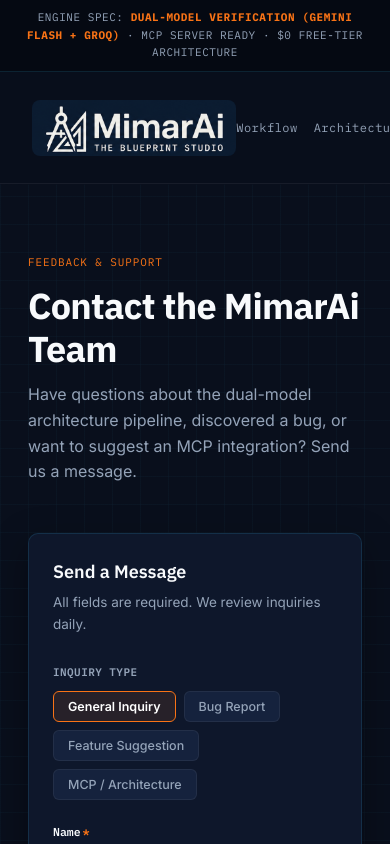
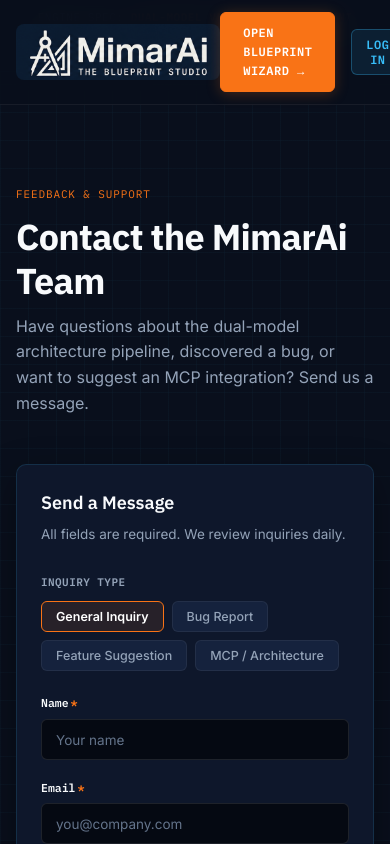
Before and after one commit to abdullahaziz12/MimarAi, a Next.js app in the folder frontend/: page /contact in a window 390 px wide. Shown: the top 844 px of the page. Built offline with nearby package versions, Linux system fonts and the light colour scheme; no server answers.

Commit message:
fix(ui): make header nav fixed to viewport on all pages with proper content padding compensation

```diff
--- a/frontend/src/styles/contact.css
+++ b/frontend/src/styles/contact.css
@@ -74,14 +74,16 @@
     }
 .contact-page-root .top-notice b{ color: var(--accent-orange); }
 
-    /* Sticky Navbar */
+    /* Fixed Navbar — always visible at top of viewport while scrolling */
 .contact-page-root .nav-wrap{
-      position: sticky;
+      position: fixed;
       top: 0;
+      left: 0;
+      right: 0;
       z-index: 1000;
-      background: var(--bg-glass);
-      backdrop-filter: blur(14px);
-      -webkit-backdrop-filter: blur(14px);
+      background: rgba(9, 15, 28, 0.94);
+      backdrop-filter: blur(16px);
+      -webkit-backdrop-filter: blur(16px);
       border-bottom: 1px solid var(--border-hairline);
       width: 100%;
     }
@@ -184,11 +186,11 @@
       transform: translateY(-1px);
     }
 
-    /* Main Container */
+    /* Main Container — top padding accounts for fixed nav height (~88px) */
 .contact-page-root .main-wrap{
       max-width: 1080px;
       margin: 0 auto;
-      padding: 64px 28px 100px;
+      padding: 152px 28px 100px;
       flex: 1 0 auto;
       width: 100%;
     }
@@ -576,4 +578,11 @@
 .contact-page-root .contact-layout{ grid-template-columns: 1fr; }
 .contact-page-root .form-grid{ grid-template-columns: 1fr; gap: 0; }
 .contact-page-root .contact-card{ padding: 24px; }
+.contact-page-root .main-wrap{ padding-top: 120px; }
     }
+
+    @media (max-width: 640px) {
+.contact-page-root .main-wrap{ padding-top: 108px; padding-left: 16px; padding-right: 16px; }
+.contact-page-root .landing-nav{ padding: 12px 16px; }
+.contact-page-root .nav-links a:not(.btn):not(.btn-primary){ display: none; }
+    }
```
Also changed, not shown: frontend/src/styles/landing.css (+16 -8 lines).
